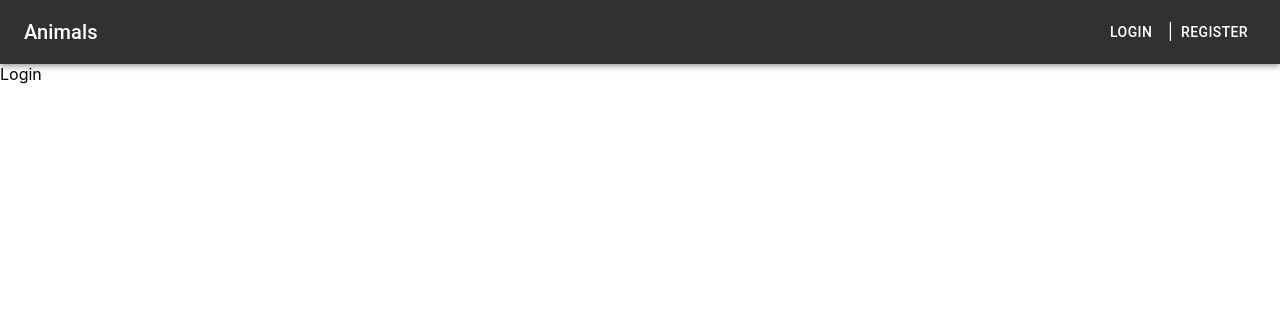
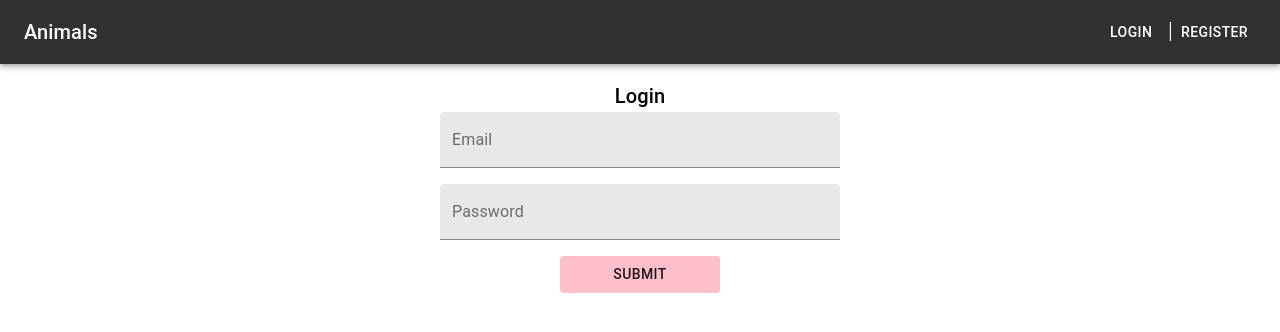
Before and after one commit to russtelen/ANIMALS, a React (Create React App) app: page /login in a window 1280 px wide. Shown: the top 332 px of the page. Built offline with nearby package versions, Linux system fonts and the light colour scheme; no server answers; what aws-amplify would draw is missing.

Commit message:
create login form - not functioning yet

```diff
--- a/src/components/NavBar.js
+++ b/src/components/NavBar.js
@@ -71,6 +71,7 @@ export default function NavBar() {
 const useStyles = makeStyles((theme) => ({
   root: {
     flexGrow: 1,
+    marginBottom: "1em"
   },
   menuButton: {
     marginRight: theme.spacing(2),
--- a/src/components/auth/Login.js
+++ b/src/components/auth/Login.js
@@ -1,11 +1,42 @@
-import React from 'react'
+import React, { useState } from 'react'
 import NavBar from '../NavBar'
+import { makeStyles } from '@material-ui/core/styles';
+import { Button, TextField, Typography } from '@material-ui/core';
 
 export default function Login() {
+  const classes = useStyles();
+  const [password, setPW] = useState("")
+  const [email, setEmail] = useState("")
+
+  const submitForm = async (e) => {
+    e.preventDefault()
+
+  }
+
   return (
     <div>
       <NavBar/>
-      Login
+      <div className={classes.root}>
+        <Typography variant="h6">Login</Typography>
+        <form onSubmit={submitForm}>
+          <TextField label="Email" variant="filled" onChange={e => setEmail(e.target.value)} className={classes.field}/>
+          <TextField label="Password" onChange={e => setPW(e.target.value)} type="password" variant="filled" className={classes.field}/>
+          <Button type="submit" style={{width: "40%", backgroundColor: "pink"}}>Submit</Button>
+        </form>
+      </div>
     </div>
   )
 }
+
+const useStyles = makeStyles((theme) => ({
+  root: {
+    maxWidth: 400,
+    textAlign: "center",
+    display: "block",
+    margin: "0 auto"
+  },
+  field: {
+    width: "100%",
+    marginBottom: "1em"
+  }
+}));
```
